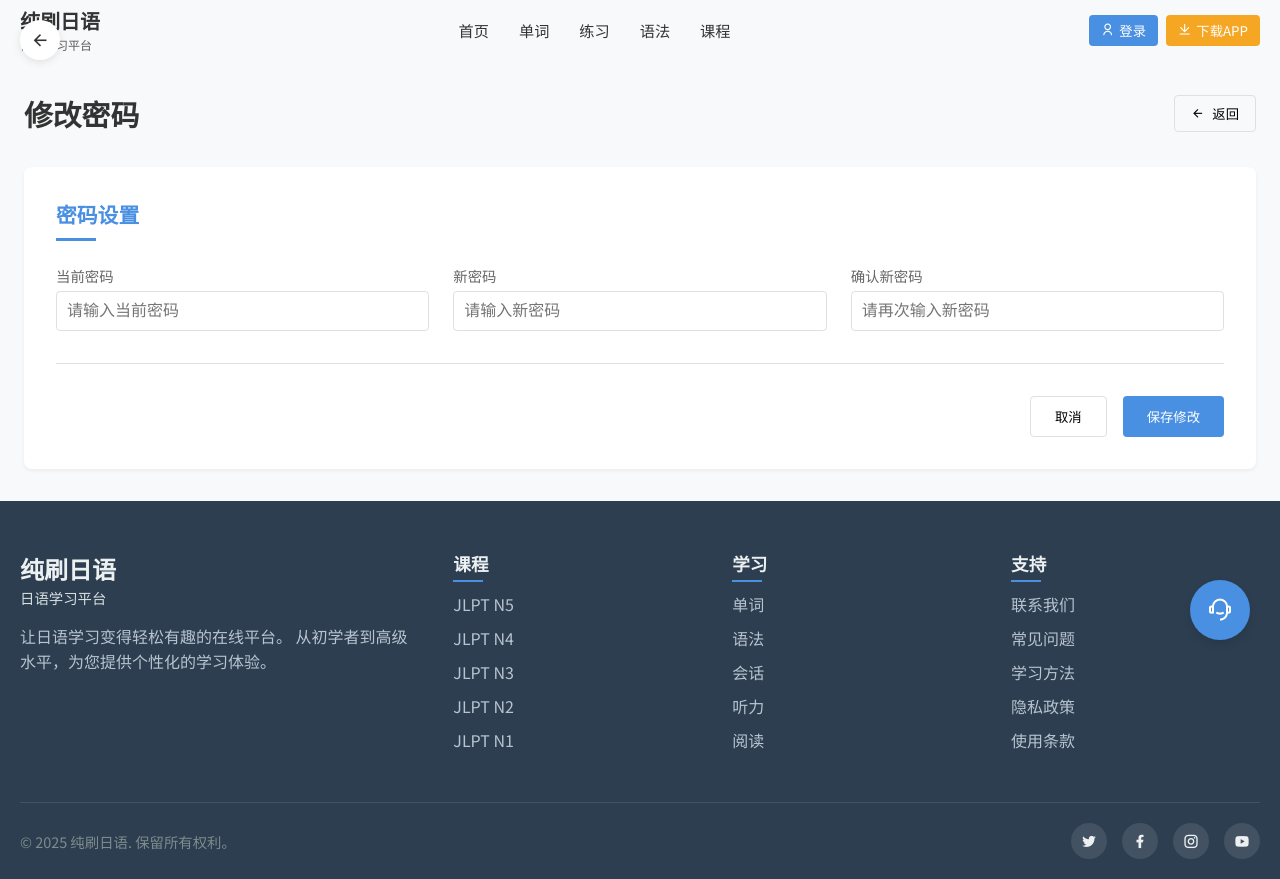
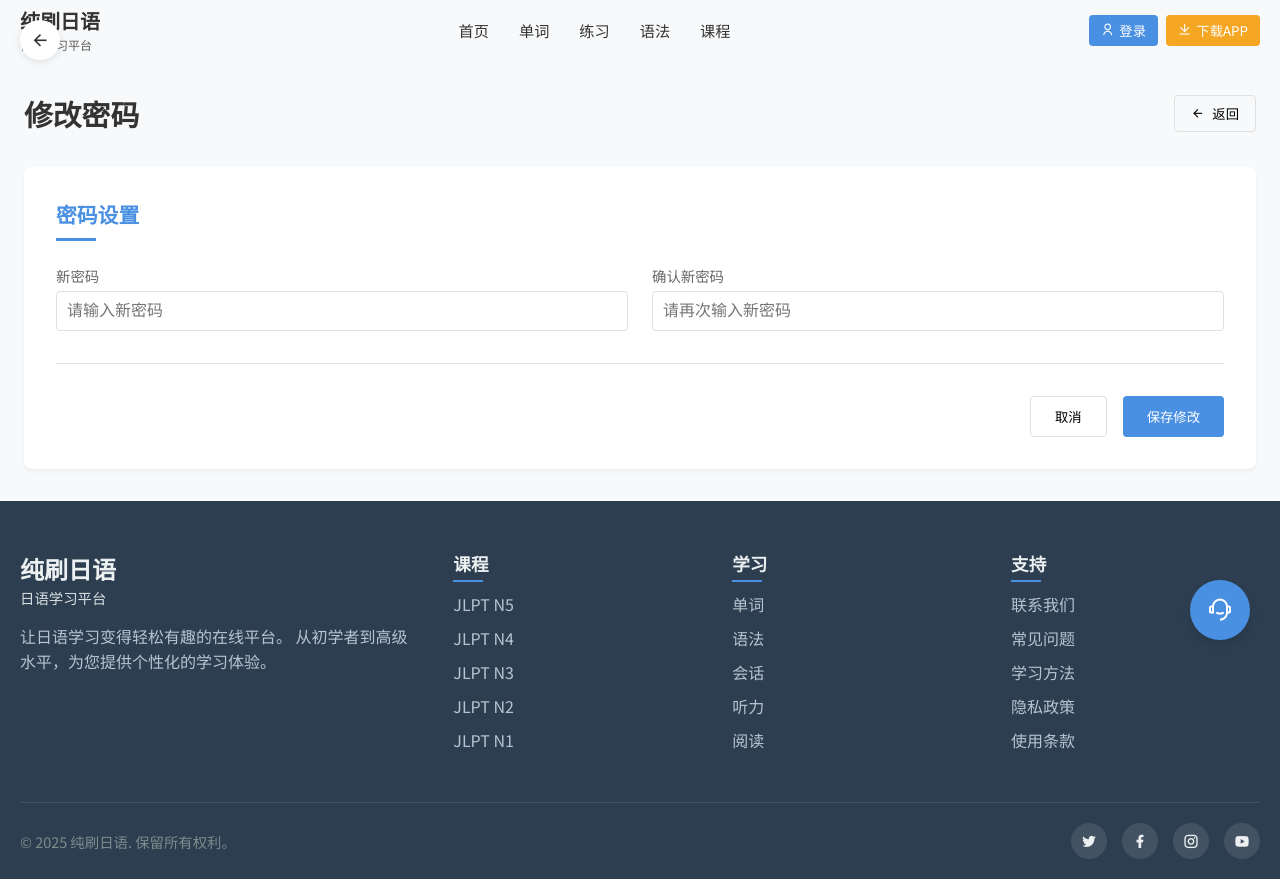
Before and after one commit to ggcmsk11/japan_learn, a Vue app: page /profile/edit in a window 1280 px wide. Built offline with nearby package versions, Linux system fonts and the light colour scheme.

Commit message:
Update Profile Edit Page

```diff
--- a/src/views/ProfileEditPage.vue
+++ b/src/views/ProfileEditPage.vue
@@ -13,16 +13,6 @@
         <div class="form-section">
           <h2>密码设置</h2>
           <div class="form-grid">
-            <div class="form-group">
-              <label>当前密码</label>
-              <input
-                type="password"
-                v-model="formData.currentPassword"
-                placeholder="请输入当前密码"
-                required
-              >
-            </div>
-
             <div class="form-group">
               <label>新密码</label>
               <input
@@ -68,7 +58,6 @@ const authStore = useAuthStore()
 const isSubmitting = ref(false)
 
 const formData = ref({
-  currentPassword: '',
   newPassword: '',
   confirmPassword: ''
 })
@@ -108,8 +97,17 @@ const handleSubmit = async () => {
       throw new Error(data.msg || '修改密码失败')
     }
 
-    ElMessage.success('密码修改成功')
-    router.back()
+    // Show success message for 1 second
+    ElMessage({
+      message: '密码修改成功',
+      type: 'success',
+      duration: 1000,
+      onClose: () => {
+        // Logout and redirect to login page
+        authStore.logout()
+        router.push('/auth/login')
+      }
+    })
   } catch (error) {
     ElMessage.error(error instanceof Error ? error.message : '修改失败，请稍后重试')
   } finally {
```
